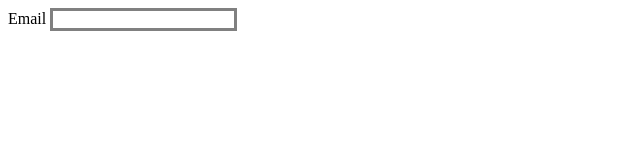
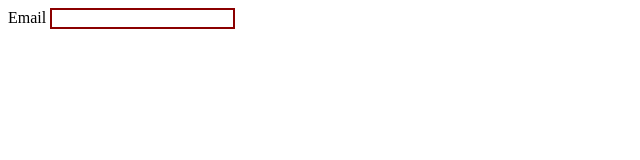
Before and after one commit to pinkx-xlink/form-validation-project, a plain HTML site: page index.html in a window 1280 px wide. Shown: the whole page, without its empty margins (0-640 px from the left). Drawn offline with Linux system fonts and the light colour scheme.

Commit message:
Remove :focus from input:invalid{}

```diff
--- a/style.css
+++ b/style.css
@@ -2,6 +2,6 @@ input {
     border: 3px solid gray;
 }
 
-input:invalid:focus {
+input:invalid {
     border: 2px solid darkred;
 }
```
